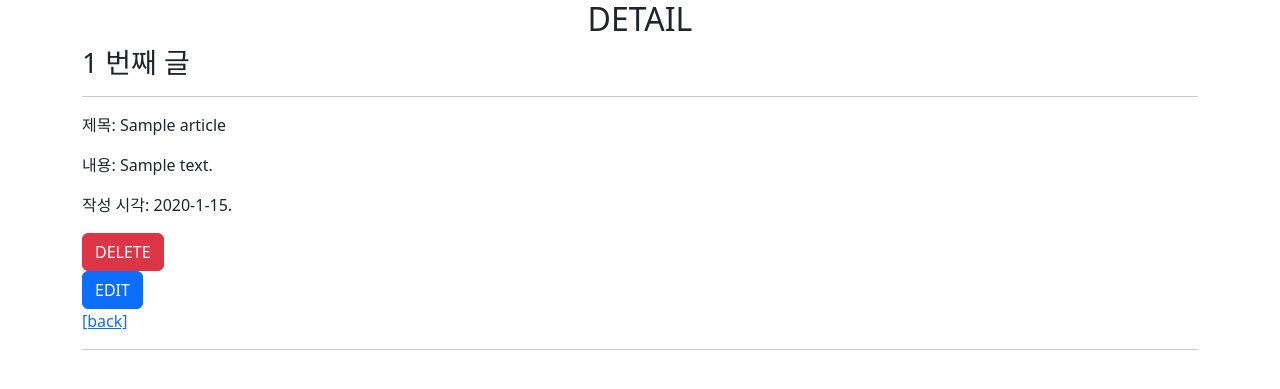
After one commit to R5Z/django_tutorial, a Django app: page /articles/1/ in a window 1280 px wide. The commit adds this page. Shown: the top 389 px of the page. Run offline with Django 4.2, Linux system fonts and the light colour scheme; tables that the repository leaves empty hold one stand-in row (values such as "Sample post").

Commit message:
add some pixed

```diff
--- /dev/null
+++ b/articles/templates/detail.html
@@ -0,0 +1,15 @@
+{% extends 'base.html' %} {% block content %}
+<h2 class="text-center">DETAIL</h2>
+<h3>{{ article.pk }} 번째 글</h3>
+<hr />
+<p>제목: {{ article.title }}</p>
+<p>내용: {{ article.content }}</p>
+<p>작성 시각: {{ article.created_at|date:"SHORT_DATE_FORMAT"}}</p>
+<form action="{% url 'articles:delete' article.pk %}" method="POST">
+    {% csrf_token %}
+    <button class="btn btn-danger">DELETE</button>
+</form>
+<a href="{% url 'articles:edit' article.pk %}" class="btn btn-primary">EDIT</a><br />
+<a href="{% url 'articles:dinner' %}">[back]</a>
+<hr />
+{% endblock %}
--- a/articles/templates/dinner.html
+++ b/articles/templates/dinner.html
@@ -1,5 +1,5 @@
 {% extends 'base.html' %} {% block content %}
-<h1>오늘 {{name}}의 저녁은 {{pick.name}}!</h1>
+<h1>오늘 님의 저녁은 {{pick.name}}!</h1>
 <h1>menu list</h1>
 <ul>
     {% for menu in menus %}
@@ -16,9 +16,11 @@
 {% endif %}
 
 <h1>review list</h1>
+<a href="{% url 'articles:review' %}">[submit review]</a>
 {% for article in articles %}
 <p>글 번호: {{ article.pk }}</p>
 <p>글 제목: {{ article.title }}</p>
 <p>글 내용: {{ article.content }}</p>
+<a href="{% url 'articles:detail' article.pk %}">[detail]</a>
 <hr />
 {% endfor %} {% endblock %}
--- a/articles/urls.py
+++ b/articles/urls.py
@@ -4,7 +4,11 @@ from articles import views
 app_name = 'articles'
 urlpatterns = [
     path('index/', views.index),
-    path('dinner/<str:name>/', views.dinner),
+    path('dinner/', views.dinner, name='dinner'),
     path('review/', views.review, name='review'),
     path('create_review/', views.create_review, name='create_review'), #추후 url변경이 있어도 괜찮음
+    path('<int:pk>/', views.detail, name='detail'), #글 넘버를 받아서 상세 페이지로 넘어가는 방식
+    path('<int:pk>/delete/', views.delete, name='delete'),
+    path('<int:pk>/edit/', views.edit, name='edit'),
+    path('<int:pk>/update/', views.update, name='update'),
 ]
--- a/articles/views.py
+++ b/articles/views.py
@@ -7,13 +7,12 @@ def index(request):
     return render(request, 'index.html')
 
 
-def dinner(request, name):
+def dinner(request):
     menus = [{"name":'poke',"price":10000}, {"name":'bibimbob',"price":9000}, {"name":'gimbob',"price":5000}, {"name":'sushi',"price":15000}]
     pick = random.choice(menus)
     articles = Article.objects.order_by('-pk')
     context = {
         'pick': pick,
-        'name': name,
         'menus': menus,
         'articles': articles,
     }
@@ -28,4 +27,33 @@ def create_review(request):
     article = Article(title=title, content=content)
     article.save()
 
-    return redirect('/articles/dinner/<str:name>/')
+    return redirect('articles:detail', article.pk)
+
+def detail(request, pk):
+    article = Article.objects.get(pk=pk)
+    context = {
+        'article': article,
+    }
+    return render(request, 'detail.html', context)
+
+def delete(request, pk):
+    article = Article.objects.get(pk=pk)
+
+    if request.method == "POST":
+        article.delete()
+
+    return redirect('articles:dinner')
+
+def edit(request, pk):
+    article = Article.objects.get(pk=pk)
+    context = {
+        'article': article,
+    }
+    return render(request, 'edit.html', context)
+
+def update(request, pk):
+    article = Article.objects.get(pk=pk)
+    article.title = request.POST.get('title')
+    article.content = request.POST.get('content')
+    article.save()
+    return redirect('articles:detail', article.pk)
```
Also changed, not shown: articles/templates/edit.html (added, +13 -0 lines).
